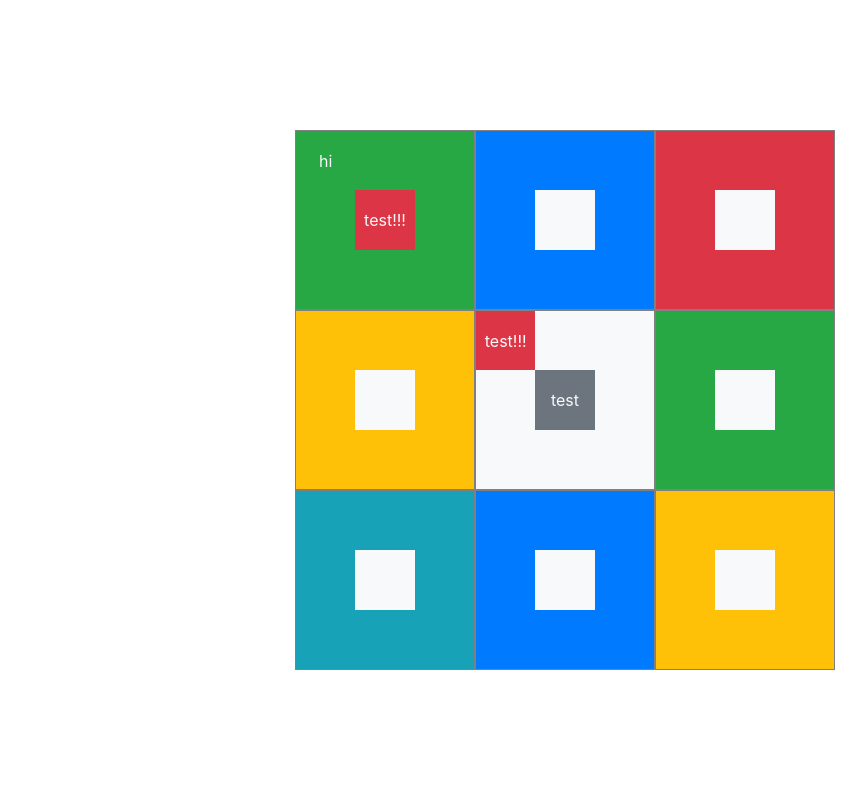
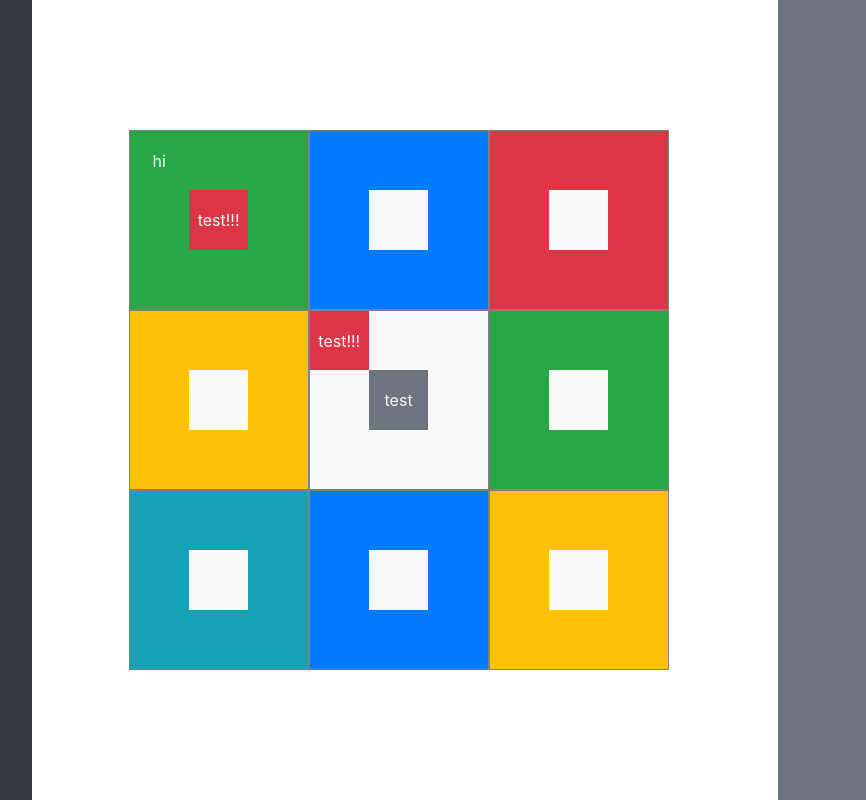
Before and after one commit to deokgoo/react-toy-mandala-plan, a React (Create React App) app: page / in a window 1280 px wide. Shown: the whole page, without its empty margins (75-941 px from the left). Built offline with nearby package versions, Linux system fonts and the light colour scheme.

Commit message:
feature : add layout (MenuBar , setting)

```diff
--- a/src/App/index.tsx
+++ b/src/App/index.tsx
@@ -5,7 +5,13 @@ import './style.scss'
 const App: React.FC = () => {
   return (
     <div className="App">
-      <Main />
+      <div className="container-fluid h-100">
+        <div className="row h-100">
+          <div className="col-1 bg-dark h-100"></div>
+          <div className="col-7"><Main /></div>
+          <div className="col-4 bg-secondary h-100"></div>
+        </div>
+      </div>
     </div>
   );
 };
--- a/src/App/style.scss
+++ b/src/App/style.scss
@@ -0,0 +1,8 @@
+.App {
+  height: 100%;
+  width: 100%;
+}
+html, body, #root{
+  height: 100%;
+  width: 100%;
+}
--- a/src/pages/Main/style.scss
+++ b/src/pages/Main/style.scss
@@ -3,7 +3,7 @@
   width: 540px;
   position: fixed;
   top: 50%;
-  left: 50%;
+  left: 37%;
   background-color: white;
   margin-top: -270px;
   margin-left: -270px;
```
Also changed, not shown: src/pages/Menu/index.tsx (added), src/pages/Menu/style.scss (added).
